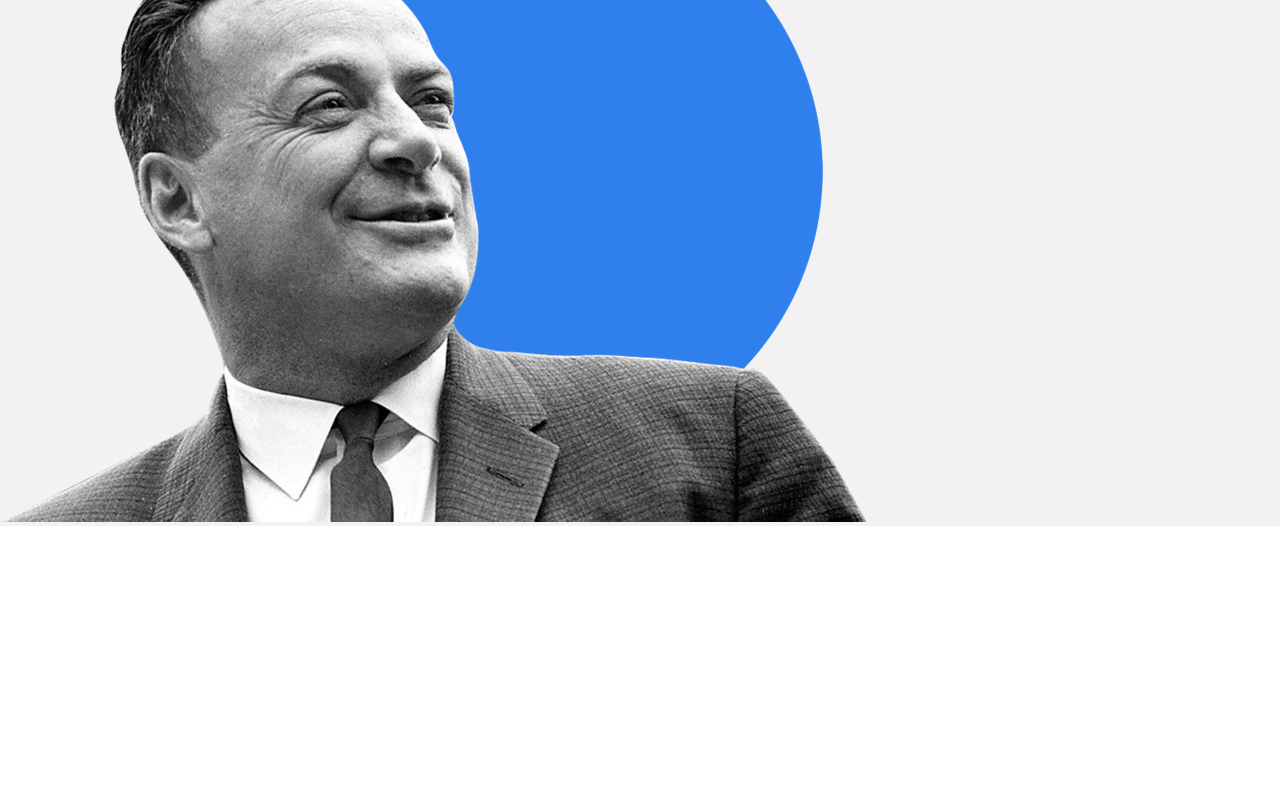
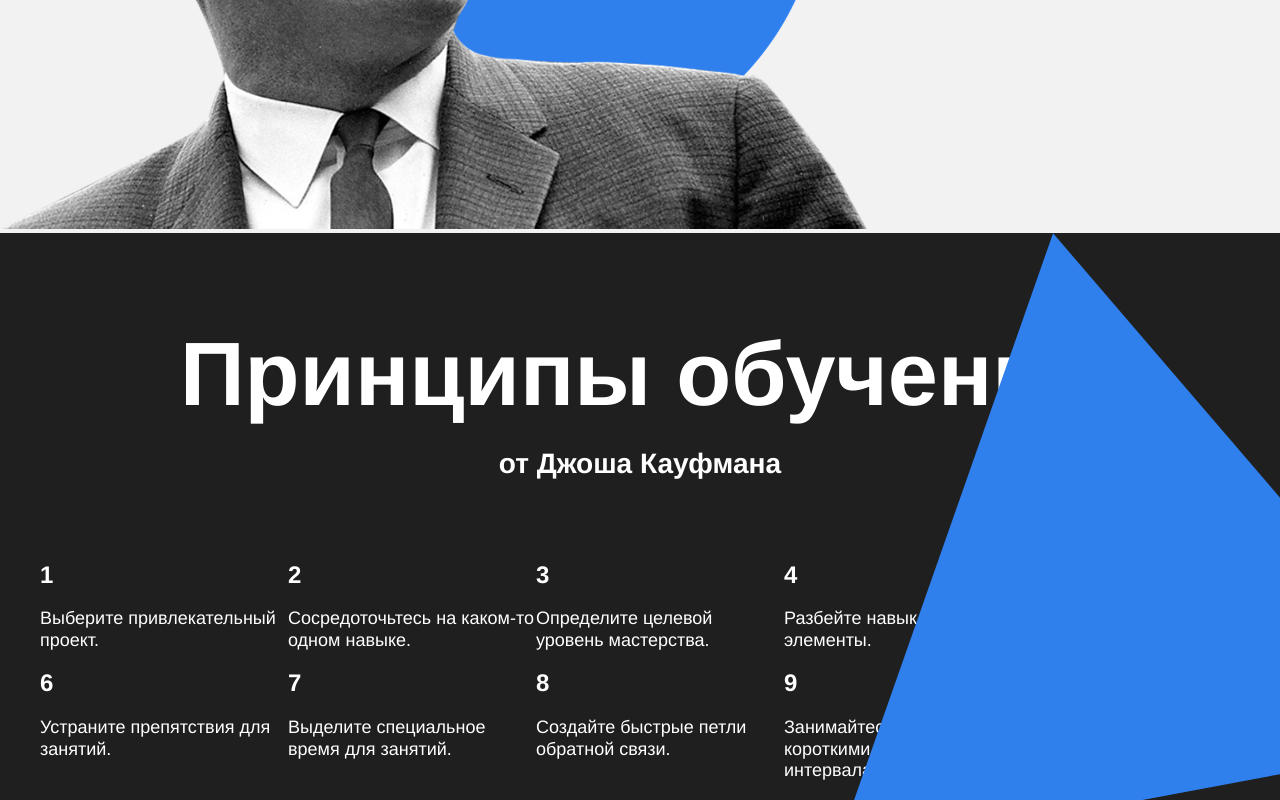
Before and after one commit to 7Alina77/how-to-learn, a plain HTML site: page index.html in a window 1280 px wide. Shown: the part 2649-3449 px from the top of the page. Before the commit the page ends 3175 px from the top, so only its background shows below. Drawn offline with Linux system fonts and the light colour scheme.

Commit message:
4 секции

```diff
--- a/index.html
+++ b/index.html
@@ -55,14 +55,14 @@
     </section>
     <section>
       <div class="digits">
-        <div class="digits__section-title">
-          <h2 class="digits__section-title_h2">Цифры и факты</h2>
+        <div class="section-title">
+          <h2 class="section-title_h2">Цифры и факты</h2>
         </div>
-        <div class="digits__section-subtitle">
-          <h3 class="digits__section-subtitle_h3">Про учёбу и мозг</h3>
+        <div class="section-subtitle">
+          <h3 class="section-subtitle_h3">Про учёбу и мозг</h3>
         </div>
         <div class="table">
-          <ul class="digits__table">
+          <ul class="section_table">
             <li class="table_cell">
               <h4 class="table_cell_heading">86 миллиардов</h4>
               <p class="table_cell_text">Число нейронов в мозге человека</p>
@@ -81,7 +81,7 @@
               <p class="table_cell_text">Число ответственных за обучение нервных синапсов у взрослого человека</p>
             </li>
           </ul>
-          <ul class="digits__table">
+          <ul class="section_table">
             <li class="table_cell">
               <h4 class="table_cell_heading">420 миллионов</h4>
               <p class="table_cell_text">Число взрослых людей моложе 25 лет, не имеющих образования для трудоустройства</p>
@@ -111,6 +111,63 @@
         <img class="feynman__image" src="./images/feynman.png" alt="фото Фейнмана">
       </div>
     </section>
+    <section>
+      <div class="kaufman">
+        <div class="section-title section-title_theme_dark">
+          <h2 class="section-title_h2 section-title_h2_theme_dark">Принципы обучения</h2>
+        </div>
+        <div class="section-subtitle section-subtitle_theme_dark">
+          <h3 class="section-subtitle_h3 section-subtitle_h3_theme_dark">от Джоша Кауфмана</h3>
+        </div>
+        <div class="table table_theme_dark">
+          <ul class="section_table section_table_theme_dark">
+            <li class="table_cell">
+              <h4 class="table_cell_heading">1</h4>
+              <p class="table_cell_text">Выберите привлекательный проект.</p>
+            </li>
+            <li class="table_cell">
+              <h4 class="table_cell_heading">2</h4>
+              <p class="table_cell_text">Сосредоточьтесь на каком-то одном навыке.</p>
+            </li>
+            <li class="table_cell">
+              <h4 class="table_cell_heading">3</h4>
+              <p class="table_cell_text">Определите целевой уровень мастерства.</p>
+            </li>
+            <li class="table_cell">
+              <h4 class="table_cell_heading">4</h4>
+              <p class="table_cell_text">Разбейте навык на элементы.</p>
+            </li>
+            <li class="table_cell">
+              <h4 class="table_cell_heading">5</h4>
+              <p class="table_cell_text">Приготовьте всё необходимое для занятий.</p>
+            </li>
+          </ul>
+          <ul class="section_table section_table_theme_dark">
+            <li class="table_cell">
+              <h4 class="table_cell_heading">6</h4>
+              <p class="table_cell_text">Устраните препятствия для занятий.</p>
+            </li>
+            <li class="table_cell">
+              <h4 class="table_cell_heading">7</h4>
+              <p class="table_cell_text">Выделите специальное время для занятий.</p>
+            </li>
+            <li class="table_cell">
+              <h4 class="table_cell_heading">8</h4>
+              <p class="table_cell_text">Создайте быстрые петли обратной связи.</p>
+            </li>
+            <li class="table_cell">
+              <h4 class="table_cell_heading">9</h4>
+              <p class="table_cell_text">Занимайтесь по расписанию, короткими интенсивными интервалами.</p>
+            </li>
+            <li class="table_cell">
+              <h4 class="table_cell_heading">10</h4>
+              <p class="table_cell_text">Уделяйте внимание количеству и скорости.</p>
+            </li>
+          </ul>
+        </div>
+        <img class="kaufman_triangle" src="./images/kaufman-triangle.svg" alt="треугольник">
+      </div>
+    </section>
   </div>
 </body>
 </html>
--- a/styles/style.css
+++ b/styles/style.css
@@ -121,7 +121,7 @@
   width: 1100px;
 }
 
-.digits__section-title {
+.section-title {
   display: flex;
   justify-content: center;
   line-height: 1.15;
@@ -130,7 +130,11 @@
   margin-bottom: 0;
 }
 
-.digits__section-subtitle {
+.section-title_h2 {
+  margin: 0;
+}
+
+.section-subtitle {
   display: flex;
   justify-content: center;
   margin-top: 20px;
@@ -139,7 +143,11 @@
   font-weight: normal;
 }
 
-.digits__table {
+.section-subtitle_h3 {
+  margin: 0;
+}
+
+.section_table {
   display: flex;
   justify-content: space-between;
   list-style: none;
@@ -154,6 +162,7 @@
   line-height: 1.15;
   font-size: 24px;
   font-weight: 600;
+  margin: 0;
 }
 
 .table_cell_text {
@@ -212,6 +221,44 @@
   z-index: 77;
 }
 
+.kaufman {
+  position: relative;
+  padding-top: 90px;
+  background-color:  #1f1f1f;
+  overflow: hidden;
+  color: white;
+}
+
+.section-title_theme_dark {
+  z-index: 50;
+}
+
+.section-subtitle_theme_dark {
+  z-index: 49;
+}
+
+.table_theme_dark {
+  z-index: 48;
+  margin-top: 80px;
+}
+
+.section_table_theme_dark {
+  display: flex;
+  justify-content: center;
+  margin: 0 auto;
+}
+
+
+
+.kaufman_triangle {
+  position: absolute;
+  width: 877px;
+  height: 877px;
+  top: 0;
+  right: -210px;
+  z-index: 45;
+}
+
 /* и элемента с модификатором вида ключ-значение */
 .table__cell_theme_dark {
   width: 200px;
```
